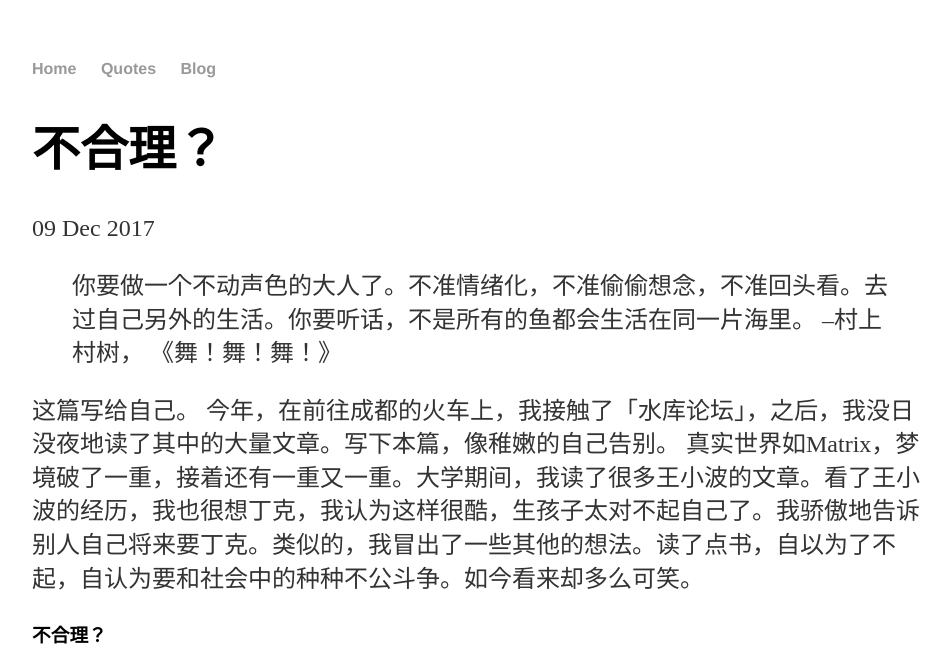
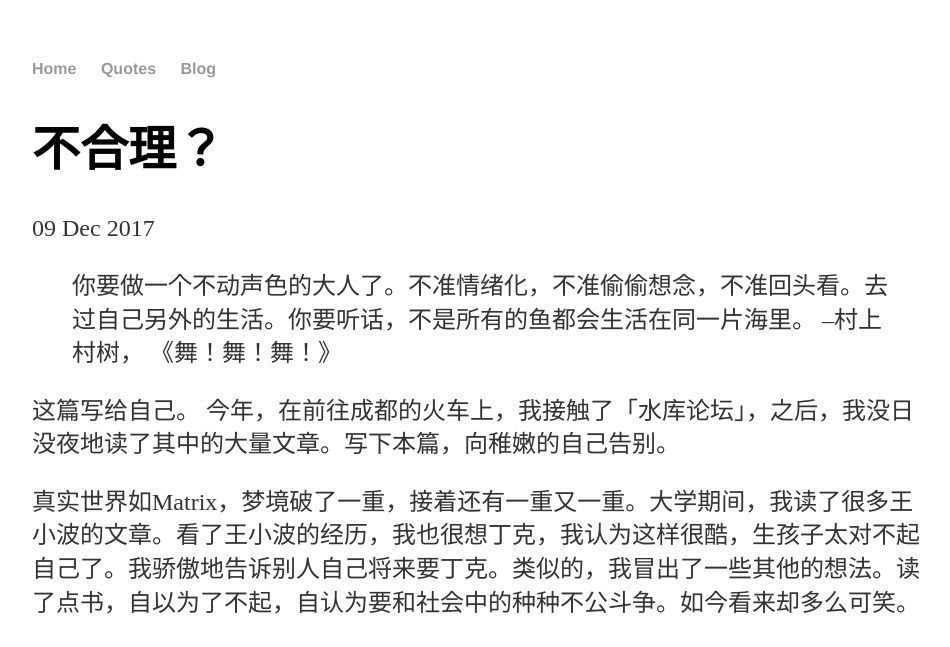
Before and after one commit to terrificjhony/terrificjhony.github.io, a Jekyll site: the page built from _posts/2017-12-9-unfair.md, in a window 1280 px wide and 1400 px high. Shown: the top 647 px of the window, without its empty margins (160-1110 px from the left). Built offline with Jekyll 4.4.1, drawn with Linux system fonts in a browser that asks for light colours; some of the changed text lies outside the part shown.

```diff
--- a/_posts/2017-12-9-unfair.md
+++ b/_posts/2017-12-9-unfair.md
@@ -9,7 +9,8 @@ date: 2017-12-9
 > --村上村树， 《舞！舞！舞！》
 
 这篇写给自己。
-今年，在前往成都的火车上，我接触了「水库论坛」，之后，我没日没夜地读了其中的大量文章。写下本篇，像稚嫩的自己告别。
+今年，在前往成都的火车上，我接触了「水库论坛」，之后，我没日没夜地读了其中的大量文章。写下本篇，向稚嫩的自己告别。
+
 真实世界如Matrix，梦境破了一重，接着还有一重又一重。大学期间，我读了很多王小波的文章。看了王小波的经历，我也很想丁克，我认为这样很酷，生孩子太对不起自己了。我骄傲地告诉别人自己将来要丁克。类似的，我冒出了一些其他的想法。读了点书，自以为了不起，自认为要和社会中的种种不公斗争。如今看来却多么可笑。
 
 ### 不合理？
@@ -39,7 +40,7 @@ date: 2017-12-9
 
 在《Ruby元编程》中，作者说：“根本没有什么元编程，只有编程而已”。类似地，我们也可以说：根本没有什么不公平，只有公平而已。不管你我是否愿意，规则一直在驱使着世界运转。
 
-## 总结
+### 总结
 
 跳出已有的怪圈，从更底层去看待问题。生命短暂，不要把时间浪费在愤世嫉俗上。
 
```
Also changed, not shown: other parts of _posts/2017-12-9-unfair.md (+1 -1 lines), _posts/search trumps navigation.md (added, +24 -0 lines), drafts/search trumps navigation.md (deleted, +0 -14 lines).
